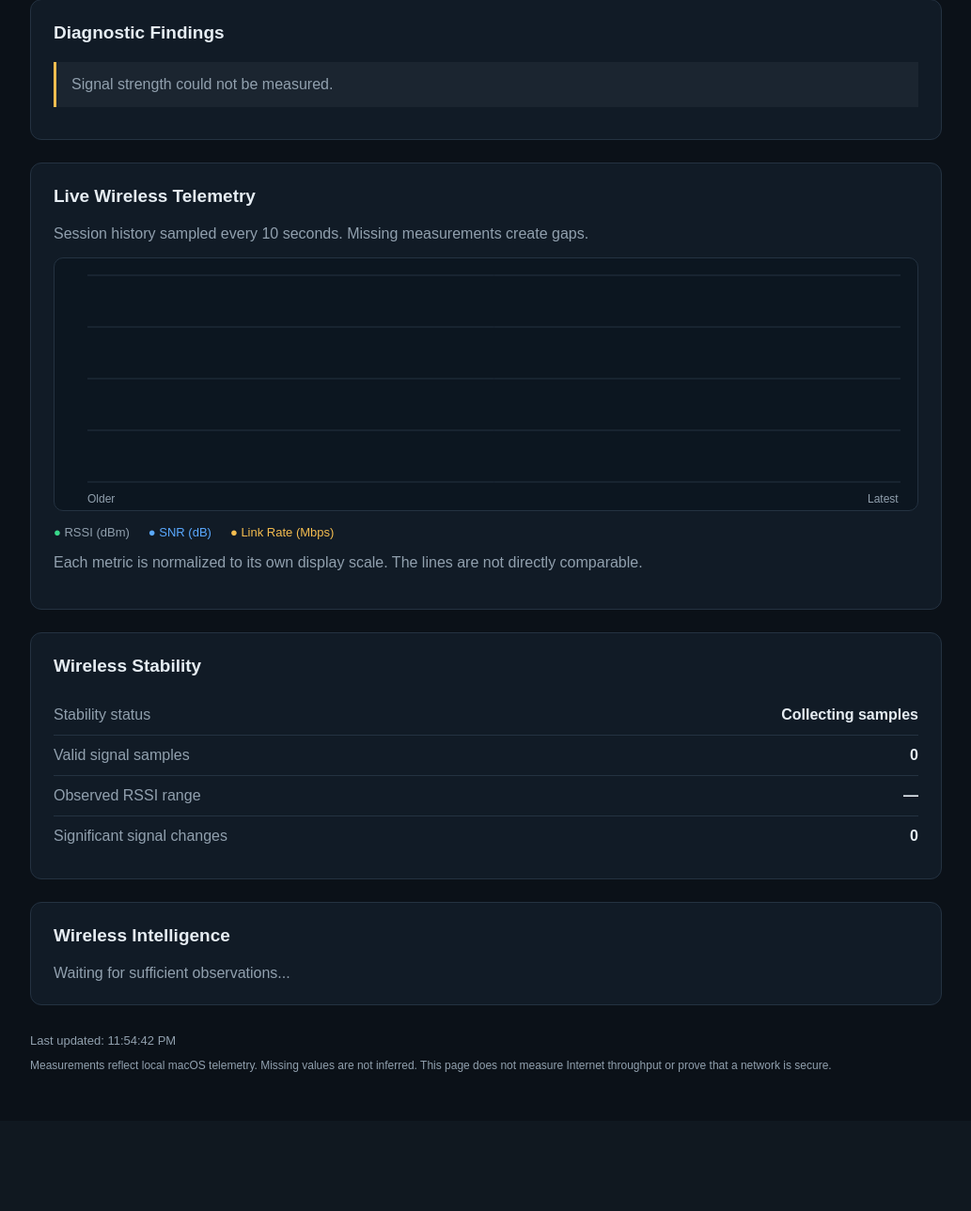
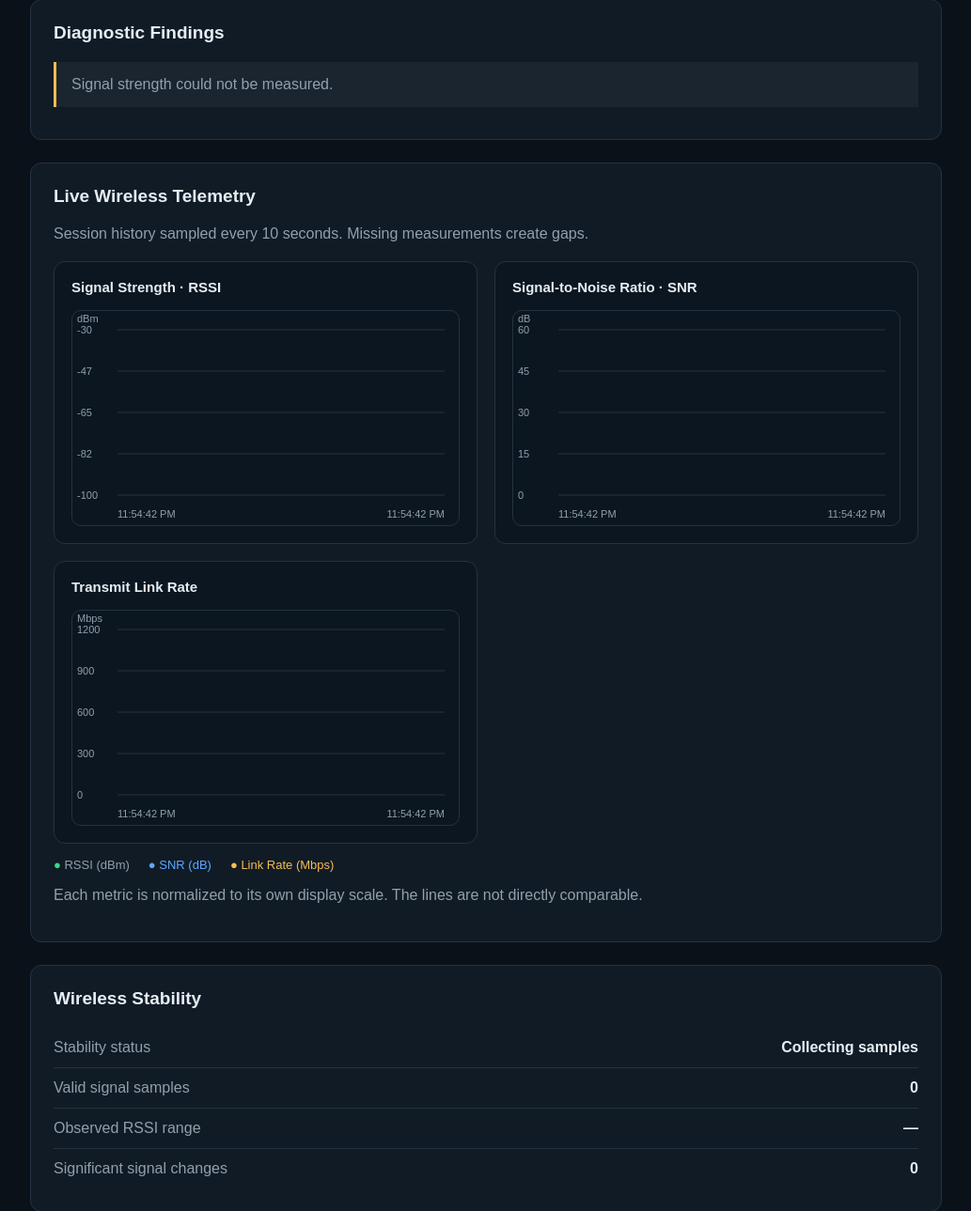
Before and after one commit to martins83br/WiFi-Trace, a FastAPI app: page /wifi-diagnostics in a window 1280 px wide. Shown: the part 853-2142 px from the top of the page at 94% size, without its empty margins (238-1271 px from the left). Before the commit the page ends 1994 px from the top, so only its background shows below. Run offline with FastAPI, Linux system fonts and the light colour scheme.

Commit message:
Add wireless analytics dashboard and live charts

```diff
--- a/wifi_trace/templates/wifi_diagnostics.html
+++ b/wifi_trace/templates/wifi_diagnostics.html
@@ -132,6 +132,29 @@ footer { color: var(--muted); margin-top: 30px; font-size: 12px; }
 }
 </style>
 
+
+<style>
+.analytics-grid {
+  display: grid;
+  grid-template-columns: repeat(auto-fit, minmax(320px, 1fr));
+  gap: 18px;
+  margin-top: 20px;
+}
+.analytics-card {
+  background: #0c1620;
+  border: 1px solid #243241;
+  border-radius: 12px;
+  padding: 18px;
+  min-width: 0;
+}
+.analytics-card h3 {
+  margin: 0 0 16px;
+  font-size: 15px;
+}
+.analytics-card canvas {
+  height: 230px;
+}
+</style>
 </head>
 <body>
 
@@ -212,7 +235,25 @@ footer { color: var(--muted); margin-top: 30px; font-size: 12px; }
     Session history sampled every 10 seconds.
     Missing measurements create gaps.
   </p>
-  <canvas id="telemetry-chart" class="telemetry-chart"></canvas>
+
+<div class="analytics-grid">
+  <div class="analytics-card">
+    <h3>Signal Strength · RSSI</h3>
+    <canvas id="rssi-chart" class="telemetry-chart"></canvas>
+  </div>
+  <div class="analytics-card">
+    <h3>Signal-to-Noise Ratio · SNR</h3>
+    <canvas id="snr-chart" class="telemetry-chart"></canvas>
+  </div>
+  <div class="analytics-card">
+    <h3>Transmit Link Rate</h3>
+    <canvas id="rate-chart" class="telemetry-chart"></canvas>
+  </div>
+</div>
+<canvas id="telemetry-chart"
+        class="telemetry-chart"
+        style="display:none"></canvas>
+
   <div class="legend">
     <span><strong>●</strong> RSSI (dBm)</span>
     <span style="color:#5aa9ff">● SNR (dB)</span>
@@ -555,5 +596,142 @@ setInterval(refresh, 10000);
 })();
 </script>
 
+
+<script>
+(() => {
+  const history = [];
+  const LIMIT = 60;
+
+  const definitions = [
+    ["rssi-chart", "signal_dbm", -100, -30, "#39d98a", "dBm"],
+    ["snr-chart", "snr_db", 0, 60, "#5aa9ff", "dB"],
+    ["rate-chart", "tx_rate_mbps", 0, 1200, "#f5bd4f", "Mbps"]
+  ];
+
+  function draw(canvasId, key, min, max, color, unit) {
+    const canvas = document.getElementById(canvasId);
+    if (!canvas) return;
+
+    const width = canvas.clientWidth;
+    const height = canvas.clientHeight;
+    if (!width || !height) return;
+
+    const ratio = window.devicePixelRatio || 1;
+    canvas.width = Math.round(width * ratio);
+    canvas.height = Math.round(height * ratio);
+
+    const ctx = canvas.getContext("2d");
+    ctx.setTransform(ratio, 0, 0, ratio, 0, 0);
+    ctx.clearRect(0, 0, width, height);
+
+    const left = 48;
+    const right = width - 15;
+    const top = 20;
+    const bottom = height - 32;
+
+    ctx.font = "11px Arial";
+    ctx.lineWidth = 1;
+
+    for (let i = 0; i <= 4; i++) {
+      const value = max - ((max - min) * i / 4);
+      const y = top + ((bottom - top) * i / 4);
+
+      ctx.strokeStyle = "#243241";
+      ctx.beginPath();
+      ctx.moveTo(left, y);
+      ctx.lineTo(right, y);
+      ctx.stroke();
+
+      ctx.fillStyle = "#91a0ae";
+      ctx.fillText(String(Math.round(value)), 5, y + 4);
+    }
+
+    ctx.fillStyle = "#91a0ae";
+    ctx.fillText(unit, 5, 12);
+
+    if (!history.length) return;
+
+    const first = history[0].time;
+    const last = history[history.length - 1].time;
+    const windowStart = Math.max(first, last - 590000);
+    const duration = Math.max(1000, last - windowStart);
+
+    ctx.strokeStyle = color;
+    ctx.lineWidth = 2;
+    ctx.beginPath();
+
+    let active = false;
+
+    history.forEach(sample => {
+      const value = sample.data[key];
+
+      if (
+        typeof value !== "number" ||
+        !Number.isFinite(value) ||
+        sample.time < windowStart
+      ) {
+        active = false;
+        return;
+      }
+
+      const x = left +
+        ((sample.time - windowStart) / duration) *
+        (right - left);
+
+      const normalized = Math.max(
+        0, Math.min(1, (value - min) / (max - min))
+      );
+
+      const y = bottom -
+        normalized * (bottom - top);
+
+      if (!active) {
+        ctx.moveTo(x, y);
+        active = true;
+      } else {
+        ctx.lineTo(x, y);
+      }
+    });
+
+    ctx.stroke();
+
+    const formatTime = time =>
+      new Date(time).toLocaleTimeString([], {
+        hour: "2-digit",
+        minute: "2-digit",
+        second: "2-digit"
+      });
+
+    ctx.fillStyle = "#91a0ae";
+    ctx.fillText(formatTime(windowStart), left, height - 8);
+
+    const endLabel = formatTime(last);
+    const endWidth = ctx.measureText(endLabel).width;
+    ctx.fillText(endLabel, right - endWidth, height - 8);
+  }
+
+  function redraw() {
+    definitions.forEach(definition => draw(...definition));
+  }
+
+  const previousRender = window.render;
+
+  window.render = function(payload) {
+    previousRender(payload);
+
+    history.push({
+      time: Date.now(),
+      data: payload.diagnostics || {}
+    });
+
+    if (history.length > LIMIT) history.shift();
+
+    redraw();
+  };
+
+  window.addEventListener("resize", redraw);
+})();
+</script>
+
 </body>
 </html>
```
